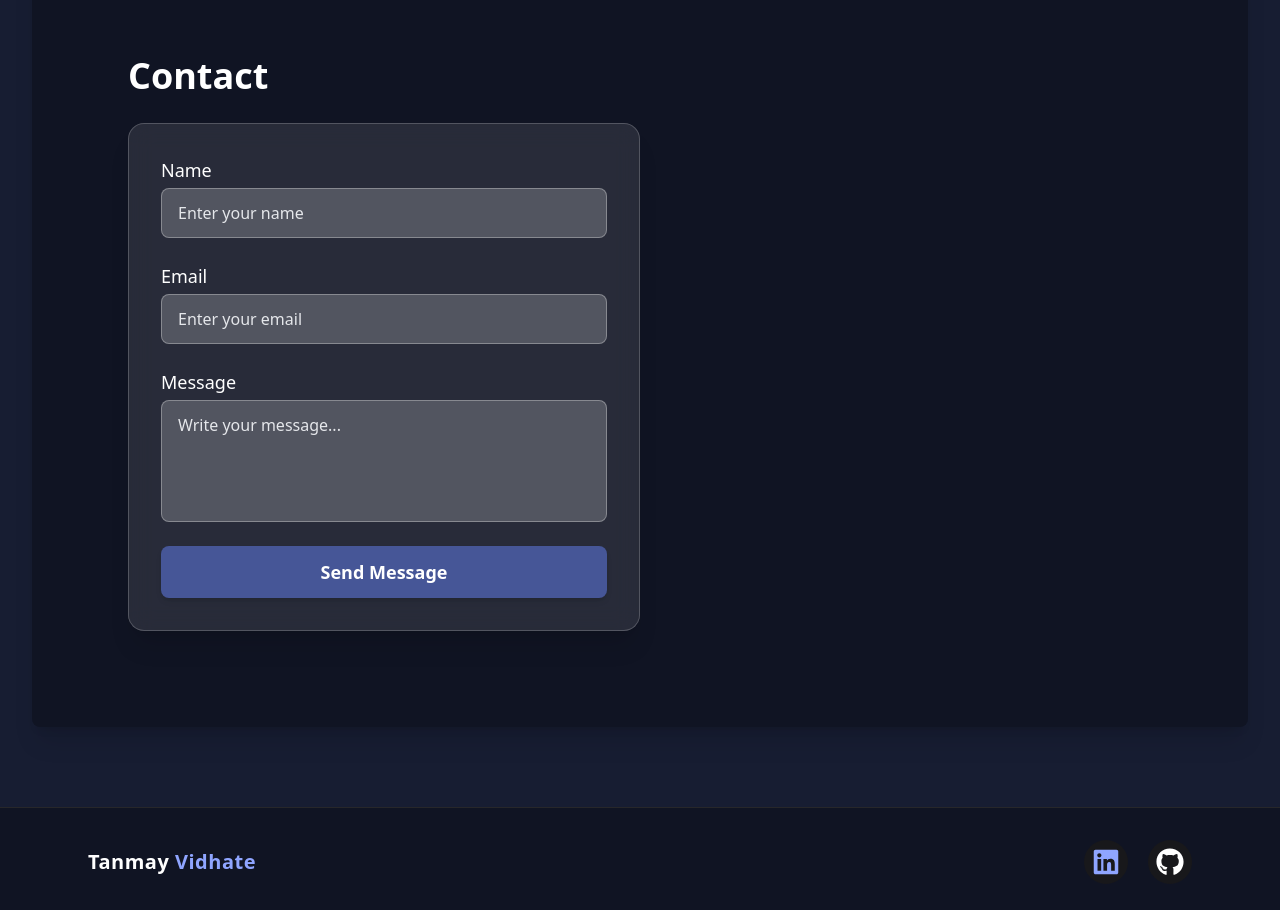
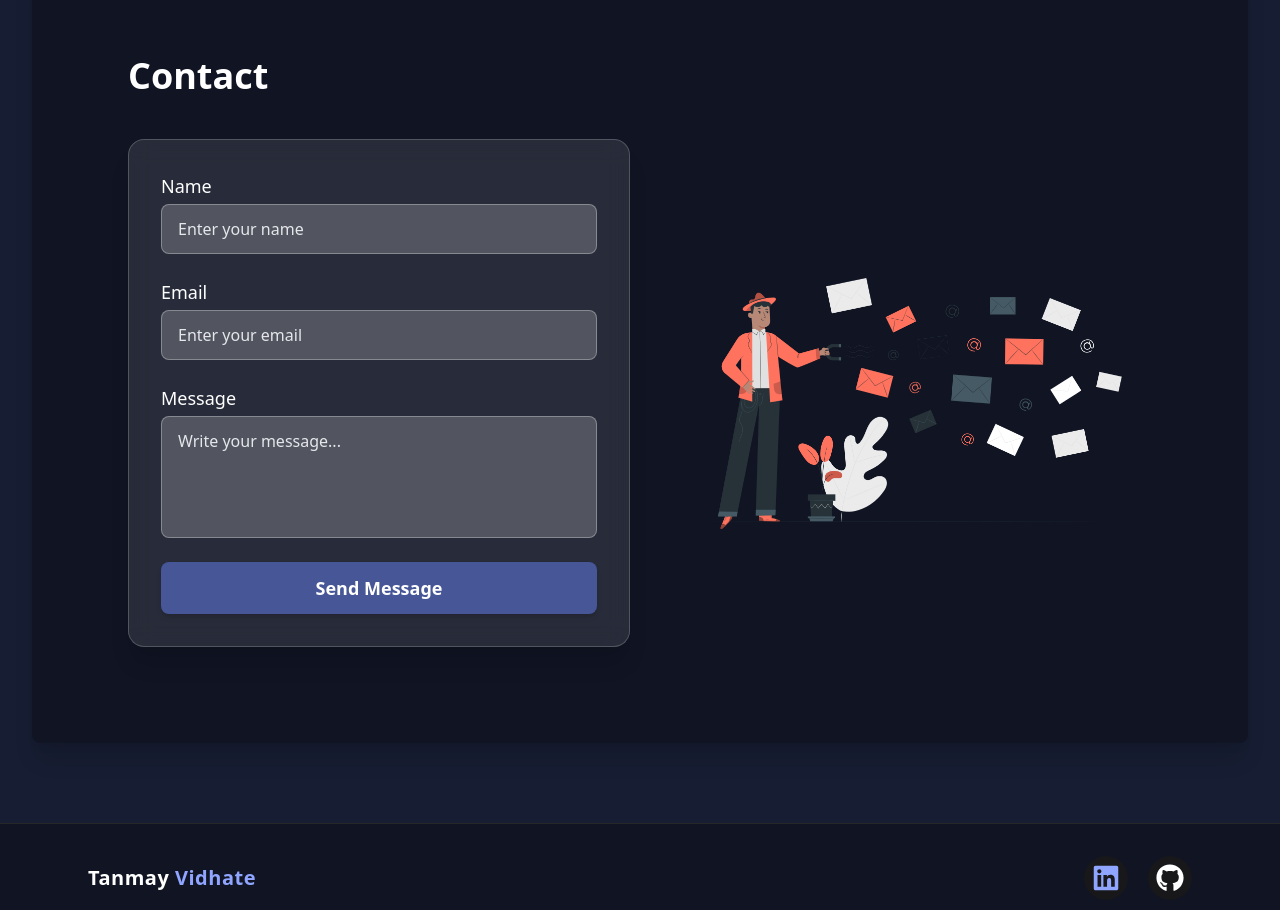
Before and after one commit to TanmayVidhate/Portfolio, a React (Vite) app: page / in a window 1280 px wide. Shown: the part 2400-3310 px from the top of the page. Built offline with nearby package versions, Linux system fonts and the light colour scheme.

Commit message:
add tailwindCSS

```diff
--- a/src/Views/Contact.jsx
+++ b/src/Views/Contact.jsx
@@ -1,5 +1,7 @@
 import React from 'react'
 import Form from '../Components/Form'
+
+import email from '.././assets/Email.png'
 
 function Contact() {
 
@@ -11,10 +13,27 @@ function Contact() {
 
     return (
         <>
-            <div id="Contact" className=" text-white bg-black bg-opacity-30 shadow-xl p-12 my-20 rounded-lg overflow-hidden md:p-24 md:mx-8">
+            <div
+                id="Contact"
+                className="text-white bg-black bg-opacity-30 shadow-xl p-12 my-20 rounded-lg overflow-hidden md:p-24 md:mx-8"
+            >
                 <h2 className={headerStyle}>Contact</h2>
-                <Form/>
+
+                <div className="flex flex-col md:flex-row gap-5 mt-10">
+
+                    {/* Left Side - Form */}
+                    <div className="w-full md:w-1/2">
+                        <Form />
+                    </div>
+
+                    {/* Right Side - Image */}
+                    <div className="w-full md:w-1/2 flex justify-center items-center">
+                        <img src={email} alt="contact" className="max-w-full h-auto" />
+                    </div>
+
+                </div>
             </div>
+
         </>
     )
 }
```
